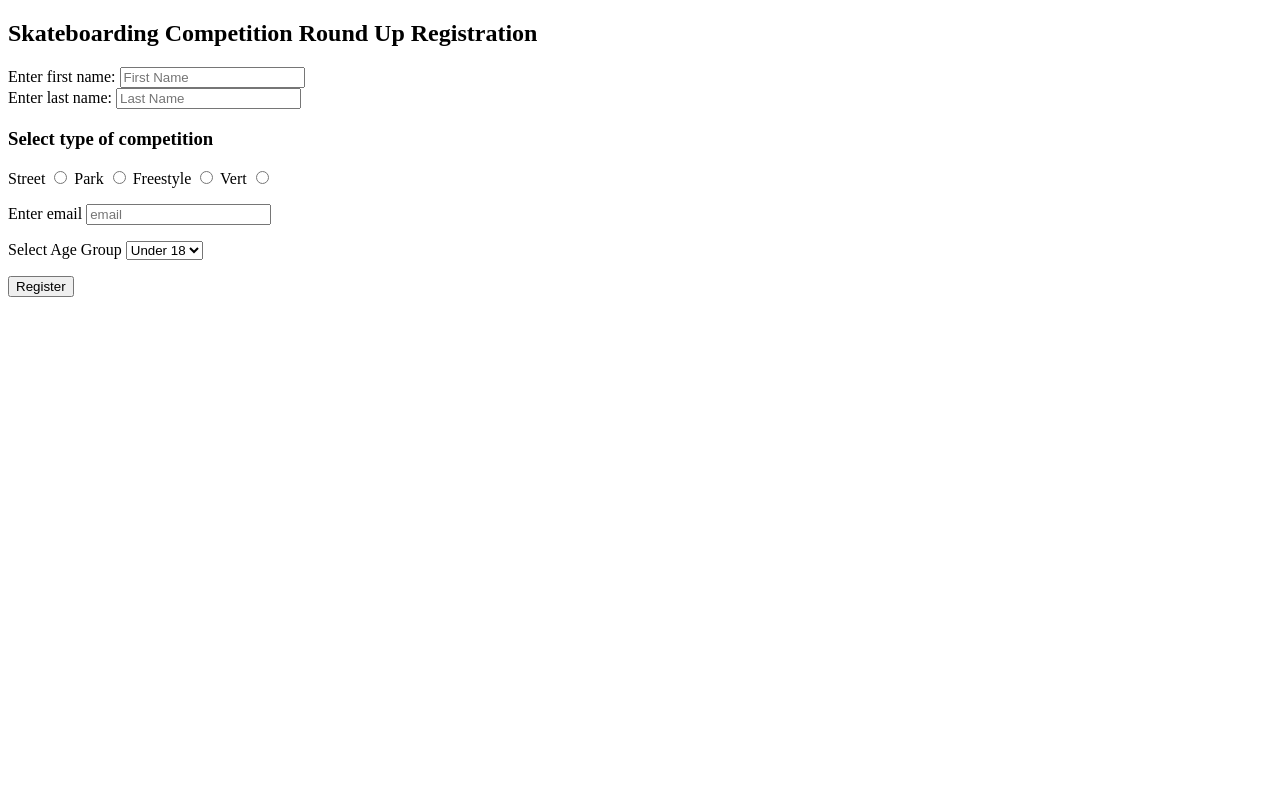
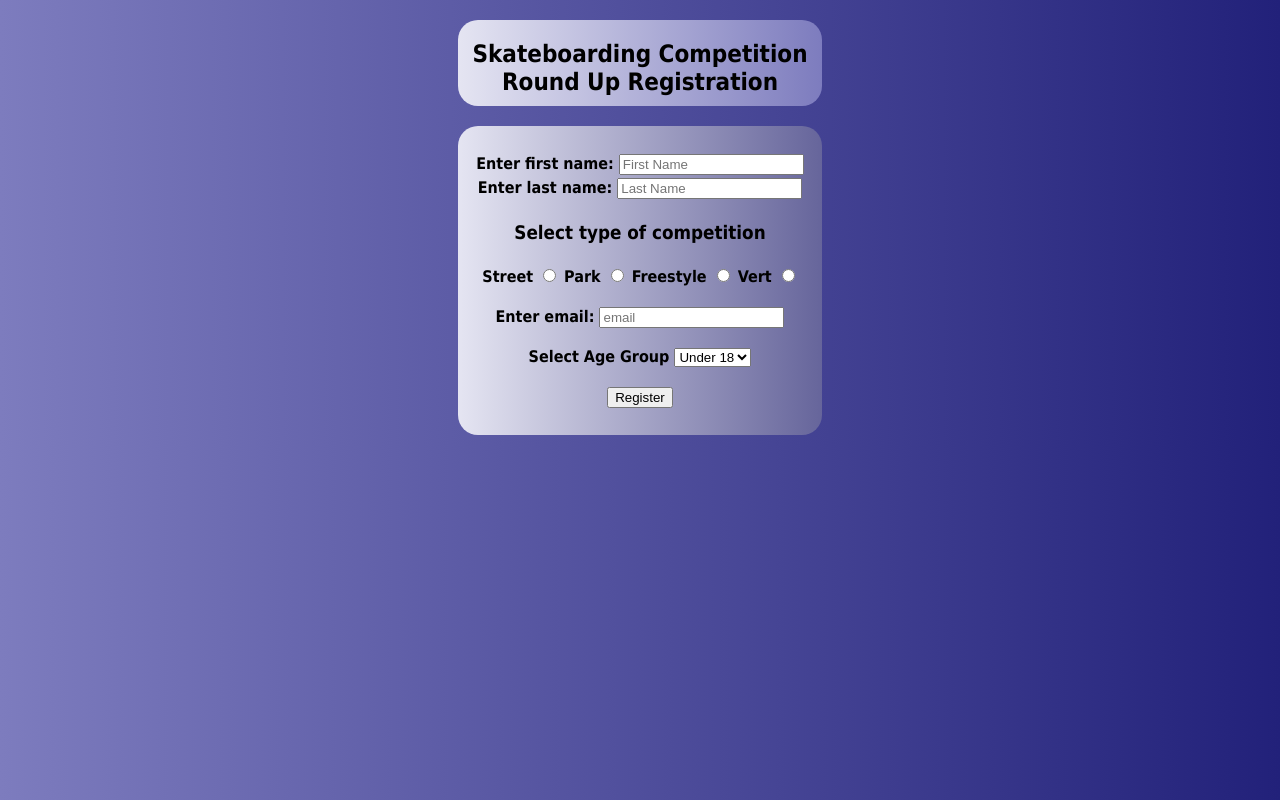
Before and after one commit to concretelinguist/skatewebsite, a plain HTML site: page competitionreg.html in a window 1280 px wide. Drawn offline with Linux system fonts and the light colour scheme.

Commit message:
added form and background color, centered form, rounded corners

```diff
--- a/competitionreg.html
+++ b/competitionreg.html
@@ -5,6 +5,7 @@
     <meta http-equiv="X-UA-Compatible" content="IE=edge">
     <meta name="viewport" content="width=device-width, initial-scale=1.0">
     <title>Skate Competition Registration Form</title>
+    <link rel="stylesheet" href="skatewebsite.css">
 </head>
 <body>
     <h2>Skateboarding Competition Round Up Registration</h2>
@@ -35,7 +36,7 @@
         </p>
         <!--Email-->
         <p>
-            <label for="email">Enter email</label>
+            <label for="email">Enter email:</label>
             <input type="text" name="email" id="email" placeholder="email">
         </p>
         <!--Age Group-->
--- /dev/null
+++ b/skatewebsite.css
@@ -0,0 +1,35 @@
+body {
+    background: linear-gradient(to left, #22217a, #7D7CBE);
+    font-family: tahoma, futura;
+}
+
+form {
+    background: linear-gradient(to left, #66659b, #E5E5F2);
+    font-weight: bold;
+    line-height: 1.5;
+    text-align: center;
+    padding: 10px 10px 10px 10px;
+    margin-left: 450px;
+    margin-right: 450px;
+    border-radius: 20px;
+}
+
+h2 {
+    color: #000000;
+    background: linear-gradient(to left, #7D7CBE, #E5E5F2);
+    text-align: center;
+    padding: 20px 10px 10px 10px;
+    margin-left: 450px;
+    margin-right: 450px;
+    border-radius: 20px;
+
+}
+
+h3 {
+    color: #000000;
+
+}
+
+p {
+    color: #000000;
+}
```
